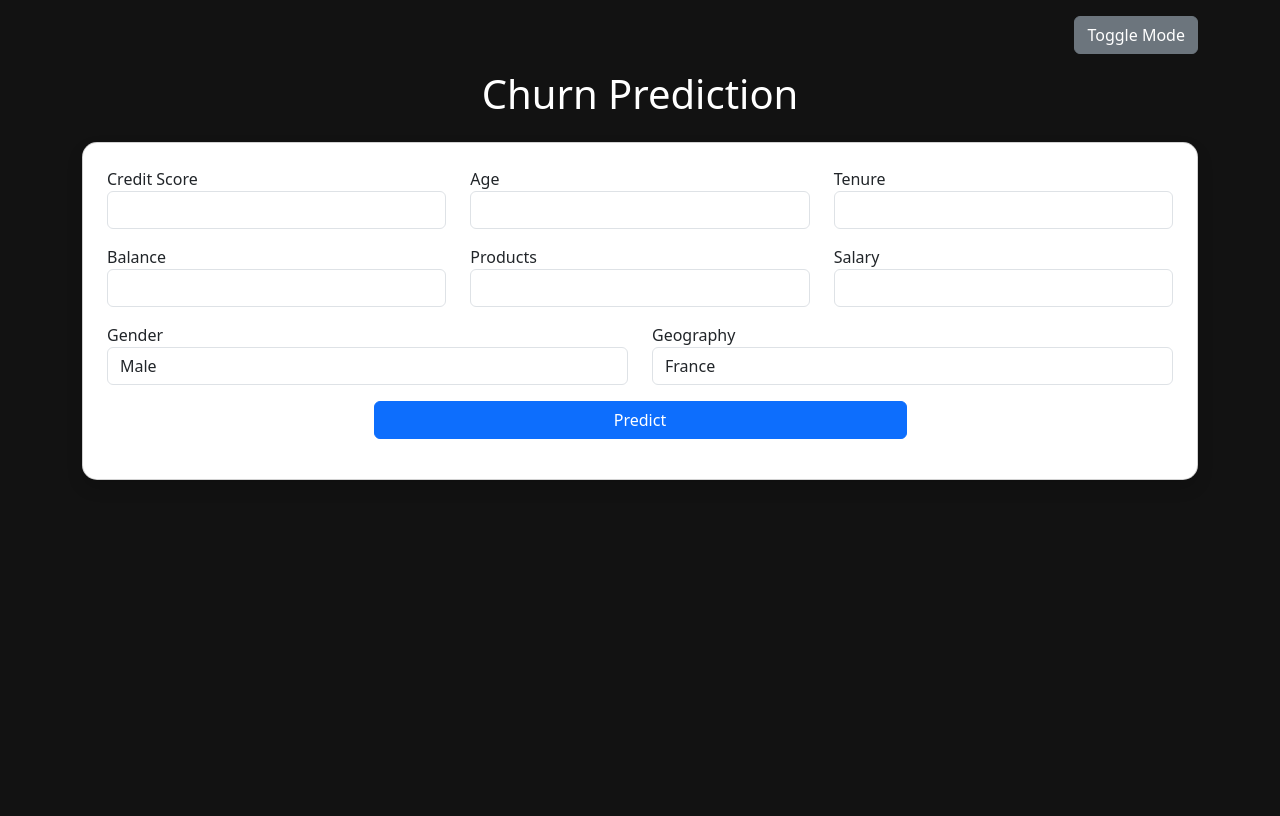
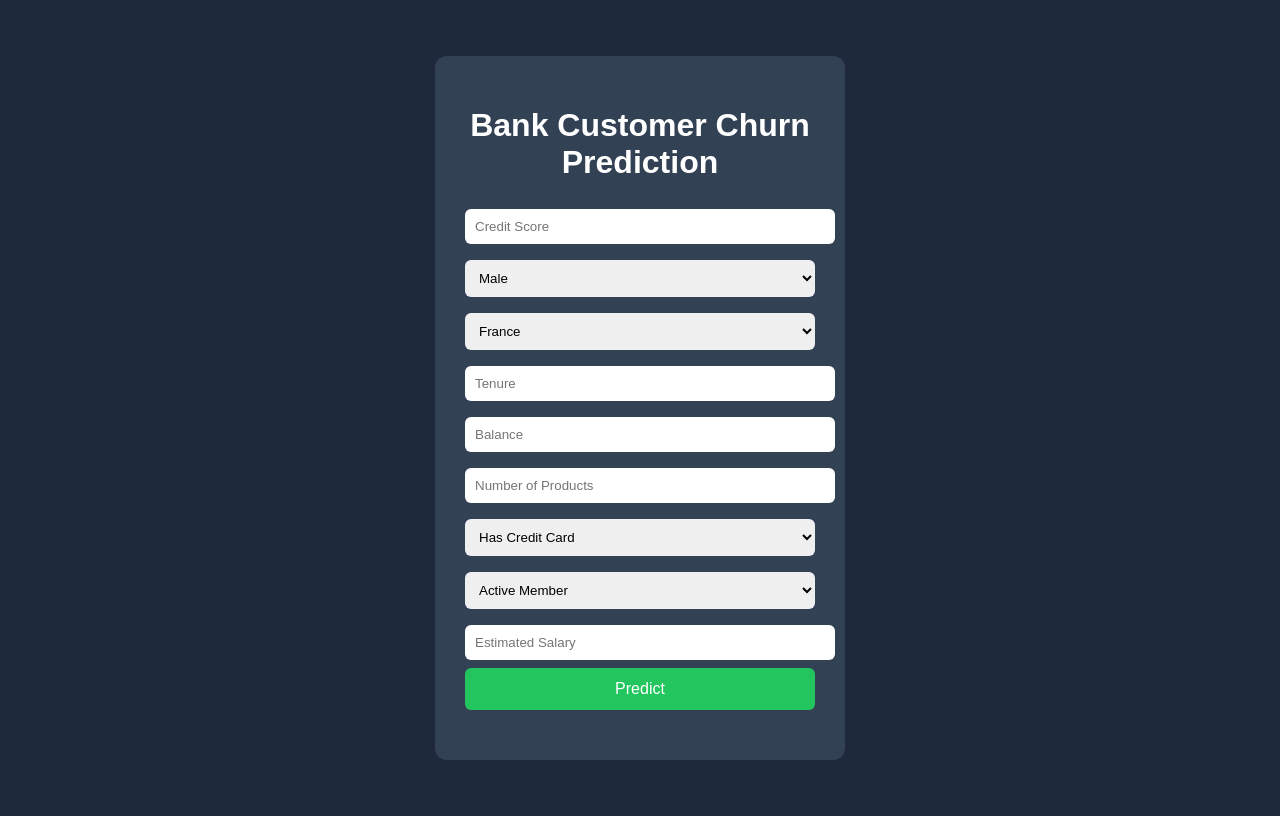
Before and after one commit to rishibhardwaj90/bank-churn-project, a Flask app: page / in a window 1280 px wide. Before the commit the page ends 480 px from the top, so only its background shows below. Run offline with Flask 3, Linux system fonts and the light colour scheme; a map, chart or similar area stays blank.

Commit message:
updated css background

```diff
--- a/static/style.css
+++ b/static/style.css
@@ -1,25 +1,22 @@
 body {
     font-family: Arial, sans-serif;
-    background: #0f172a;
+    background: #1e293b;
     color: white;
     display: flex;
     justify-content: center;
     align-items: center;
     height: 100vh;
 }
-
 .container {
-    background: #1e293b;
+    background: #334155;
     padding: 30px;
     border-radius: 12px;
     width: 350px;
     text-align: center;
 }
-
 h1 {
     margin-bottom: 20px;
 }
-
 input, select {
     width: 100%;
     padding: 10px;
@@ -27,7 +24,6 @@ input, select {
     border: none;
     border-radius: 6px;
 }
-
 button {
     width: 100%;
     padding: 12px;
@@ -38,11 +34,9 @@ button {
     font-size: 16px;
     cursor: pointer;
 }
-
 button:hover {
     background: #16a34a;
 }
-
 #result {
     margin-top: 20px;
 }
--- a/templates/index.html
+++ b/templates/index.html
@@ -1,194 +1,79 @@
 <!DOCTYPE html>
 <html lang="en">
 <head>
-<meta charset="UTF-8">
-<title>Churn Predictor</title>
-
-<link href="https://cdn.jsdelivr.net/npm/bootstrap@5.3.0/dist/css/bootstrap.min.css" rel="stylesheet">
-<script src="https://cdn.jsdelivr.net/npm/chart.js"></script>
-
-<style>
-body.dark {
-    background: #121212;
-    color: white;
-}
-body.light {
-    background: #f5f5f5;
-    color: black;
-}
-.card {
-    border-radius: 15px;
-}
-.spinner {
-    display: none;
-}
-</style>
+    <meta charset="UTF-8">
+    <title>Bank Customer Churn Prediction</title>
+    <link rel="stylesheet" href="{{ url_for('static', filename='style.css') }}?v=2">
 </head>
-
-<body class="dark">
-
-<div class="container mt-3 text-end">
-    <button onclick="toggleMode()" class="btn btn-secondary">Toggle Mode</button>
+<body>
+<div class="container">
+    <h1>Bank Customer Churn Prediction</h1>
+    <form id="churnForm">
+        <input type="number" placeholder="Credit Score" id="creditScore" required>
+        <select id="gender">
+            <option value="Male">Male</option>
+            <option value="Female">Female</option>
+        </select>
+        <select id="geography">
+            <option value="France">France</option>
+            <option value="Germany">Germany</option>
+            <option value="Spain">Spain</option>
+        </select>
+        <input type="number" placeholder="Tenure" id="tenure" required>
+        <input type="number" placeholder="Balance" id="balance" required>
+        <input type="number" placeholder="Number of Products" id="products" required>
+        <select id="card">
+            <option value="1">Has Credit Card</option>
+            <option value="0">No Credit Card</option>
+        </select>
+        <select id="active">
+            <option value="1">Active Member</option>
+            <option value="0">Inactive Member</option>
+        </select>
+        <input type="number" placeholder="Estimated Salary" id="salary" required>
+        <button type="submit">Predict</button>
+    </form>
+    <div id="result"></div>
 </div>
-
-<div class="container text-center mt-3">
-    <h1>Churn Prediction</h1>
-</div>
-
-<div class="container mt-4">
-<div class="card p-4 shadow">
-
-<div class="row">
-    <div class="col-md-4 mb-3">
-        <label>Credit Score</label>
-        <input type="number" name="CreditScore" class="form-control">
-    </div>
-
-    <div class="col-md-4 mb-3">
-        <label>Age</label>
-        <input type="number" name="Age" class="form-control">
-    </div>
-
-    <div class="col-md-4 mb-3">
-        <label>Tenure</label>
-        <input type="number" name="Tenure" class="form-control">
-    </div>
-</div>
-
-<div class="row">
-    <div class="col-md-4 mb-3">
-        <label>Balance</label>
-        <input type="number" name="Balance" class="form-control">
-    </div>
-
-    <div class="col-md-4 mb-3">
-        <label>Products</label>
-        <input type="number" name="NumOfProducts" class="form-control">
-    </div>
-
-    <div class="col-md-4 mb-3">
-        <label>Salary</label>
-        <input type="number" name="EstimatedSalary" class="form-control">
-    </div>
-</div>
-
-<div class="row">
-    <div class="col-md-6 mb-3">
-        <label>Gender</label>
-        <select name="Gender" class="form-control">
-            <option>Male</option>
-            <option>Female</option>
-        </select>
-    </div>
-
-    <div class="col-md-6 mb-3">
-        <label>Geography</label>
-        <select name="Geography" class="form-control">
-            <option>France</option>
-            <option>Germany</option>
-            <option>Spain</option>
-        </select>
-    </div>
-</div>
-
-<div class="text-center">
-    <button onclick="predictChurn()" class="btn btn-primary w-50">Predict</button>
-</div>
-
-<div class="text-center mt-3">
-    <div class="spinner-border text-primary spinner" id="loading"></div>
-</div>
-
-</div>
-</div>
-
-<div class="container text-center mt-4">
-    <div id="result" class="p-3 rounded"></div>
-</div>
-
-<div class="container mt-4">
-    <canvas id="gaugeChart"></canvas>
-</div>
-
-<div class="container mt-4">
-    <div id="explanation"></div>
-</div>
-
 <script>
-
-let chart;
-
-function toggleMode(){
-    document.body.classList.toggle("dark");
-    document.body.classList.toggle("light");
-}
-
-function predictChurn(){
-    document.getElementById("loading").style.display = "block";
-
+document.getElementById("churnForm").addEventListener("submit", async function(e){
+    e.preventDefault();
     const data = {
-        CreditScore: document.querySelector('[name="CreditScore"]').value,
-        Age: document.querySelector('[name="Age"]').value,
-        Tenure: document.querySelector('[name="Tenure"]').value,
-        Balance: document.querySelector('[name="Balance"]').value,
-        NumOfProducts: document.querySelector('[name="NumOfProducts"]').value,
-        EstimatedSalary: document.querySelector('[name="EstimatedSalary"]').value,
-        Gender: document.querySelector('[name="Gender"]').value,
-        Geography: document.querySelector('[name="Geography"]').value
+        CreditScore: parseInt(document.getElementById("creditScore").value) || 0,
+        Gender: document.getElementById("gender").value,
+        Geography: document.getElementById("geography").value,
+        Tenure: parseInt(document.getElementById("tenure").value) || 0,
+        Balance: parseFloat(document.getElementById("balance").value) || 0,
+        NumOfProducts: parseInt(document.getElementById("products").value) || 0,
+        HasCrCard: parseInt(document.getElementById("card").value),
+        IsActiveMember: parseInt(document.getElementById("active").value),
+        EstimatedSalary: parseFloat(document.getElementById("salary").value) || 0
     };
-
-    fetch('/predict_churn',{
-        method:'POST',
-        headers:{'Content-Type':'application/json'},
-        body:JSON.stringify(data)
-    })
-    .then(res=>res.json())
-    .then(res=>{
-        document.getElementById("loading").style.display = "none";
-
-        if(res.error){
-            document.getElementById("result").innerHTML = res.error;
-            return;
+    try {
+        const response = await fetch("/predict_churn", {
+            method: "POST",
+            headers: {
+                "Content-Type": "application/json"
+            },
+            body: JSON.stringify(data)
+        });
+        const result = await response.json();
+        if (result.error) {
+            document.getElementById("result").innerHTML =
+                `<h3 style="color:red;">${result.error}</h3>`;
         }
-
-        let prob = res.Churn_Probability * 100;
-
-        // Color result
-        let color = res.Churn_Prediction==1 ? "red" : "green";
-        let text = res.Churn_Prediction==1 ? "Customer will CHURN" : "Customer will STAY";
-
+        else {
+            const resultDiv = document.getElementById("result");
+	    resultDiv.innerHTML =
+                `<h2>Prediction: ${result.Churn_Prediction}</h2>
+                 <h3>Probability: ${(result.Churn_Probability * 100).toFixed(2)}%</h3>`;
+        }
+    }
+    catch(error){
         document.getElementById("result").innerHTML =
-            "<h3 style='color:"+color+"'>" + text + "</h3>" +
-            "<p>Probability: "+prob.toFixed(2)+"%</p>";
-
-        // Chart
-        if(chart) chart.destroy();
-        chart = new Chart(document.getElementById('gaugeChart'),{
-            type:'doughnut',
-            data:{
-                datasets:[{
-                    data:[prob,100-prob]
-                }]
-            }
-        });
-
-        // Explanation (simple logic)
-        let explanation = "Main factors: ";
-        if(data.CreditScore < 500) explanation += "Low Credit Score, ";
-        if(data.Age > 50) explanation += "High Age, ";
-        if(data.Balance > 100000) explanation += "High Balance, ";
-
-        document.getElementById("explanation").innerHTML =
-            "<b>Why churn?</b><br>" + explanation;
-
-    })
-    .catch(()=>{
-        document.getElementById("loading").style.display = "none";
-        document.getElementById("result").innerHTML = "Server error";
-    });
-}
-
+            "<h3 style='color:red;'>Server error</h3>";
+    }
+});
 </script>
-
 </body>
 </html>
```
